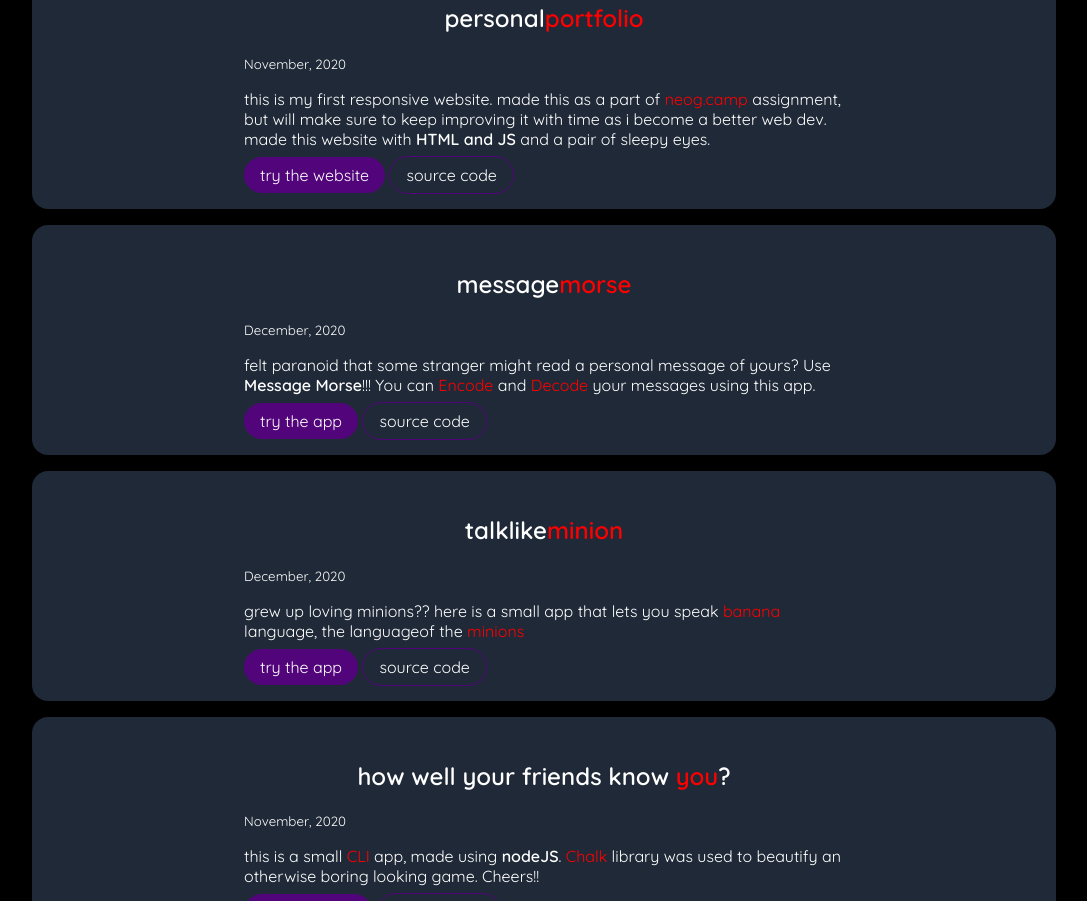
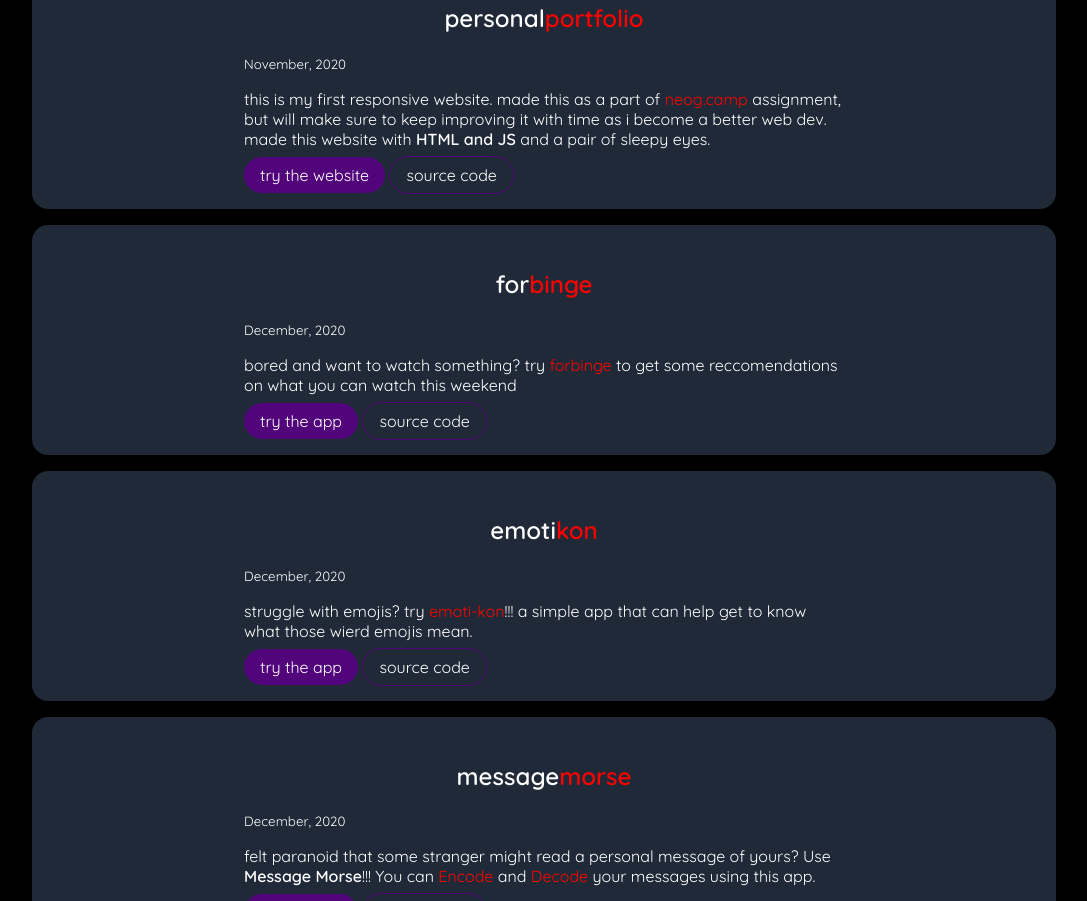
Before and after one commit to suryakannankumbhar/portfolio, a plain HTML site: page project.html in a window 1280 px wide. Shown: the part 523-1424 px from the top of the page, without its empty margins (96-1183 px from the left). Drawn offline with Linux system fonts and the light colour scheme.

Commit message:
update - added new projects

```diff
--- a/project.html
+++ b/project.html
@@ -37,6 +37,28 @@
                 <div class="wrapper">
                     <a class="link link-primary" href="/">try the website</a>
                     <a class="link link-secondary" href="https://github.com/suryakannankumbhar/portfolio">source code</a>
+                </div>
+            </div>
+        </section>
+        <section class="section">
+            <div class="container container-center">
+                <h1>for<span class="hero-span">binge</span></h1>
+                <small>December, 2020</small>
+                <p>bored and want to watch something? try <span class="hero-span">forbinge</span> to get some reccomendations on what you can watch this weekend </p>
+                <div class="wrapper">
+                    <a class="link link-primary" href="https://for-binge.netlify.app/">try the app</a>
+                    <a class="link link-secondary" href="https://github.com/suryakannankumbhar/for-binge">source code</a>
+                </div>
+            </div>
+        </section>
+        <section class="section">
+            <div class="container container-center">
+                <h1>emoti<span class="hero-span">kon</span></h1>
+                <small>December, 2020</small>
+                <p>struggle with emojis? try <span class="hero-span">emoti-kon</span>!!! a simple app that can help get to know what those wierd emojis mean.</p>
+                <div class="wrapper">
+                    <a class="link link-primary" href="https://emoti-kon.netlify.app/">try the app</a>
+                    <a class="link link-secondary" href="https://github.com/suryakannankumbhar/emoti-kon">source code</a>
                 </div>
             </div>
         </section>
```
